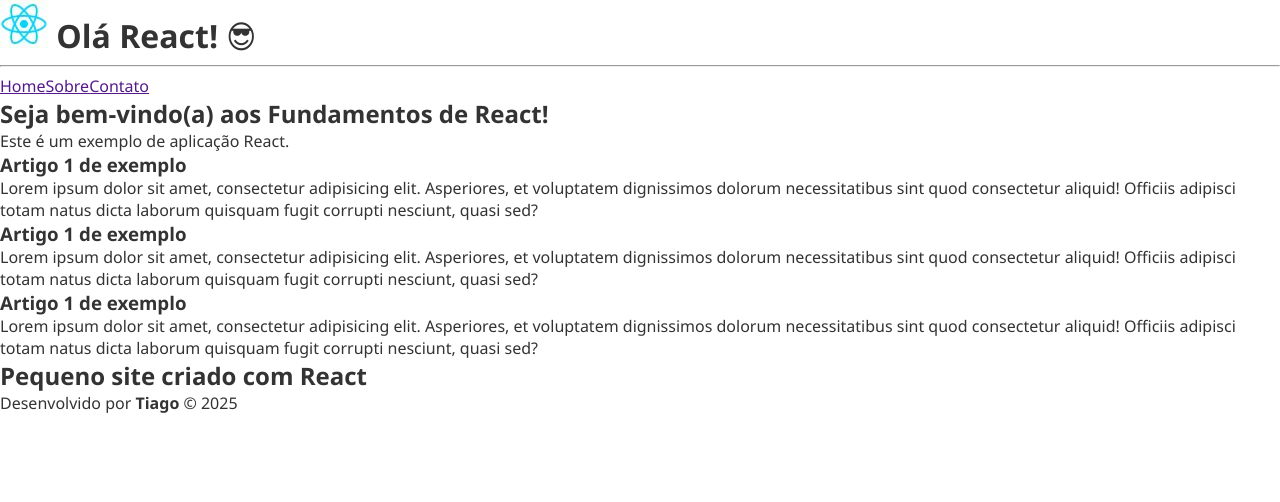
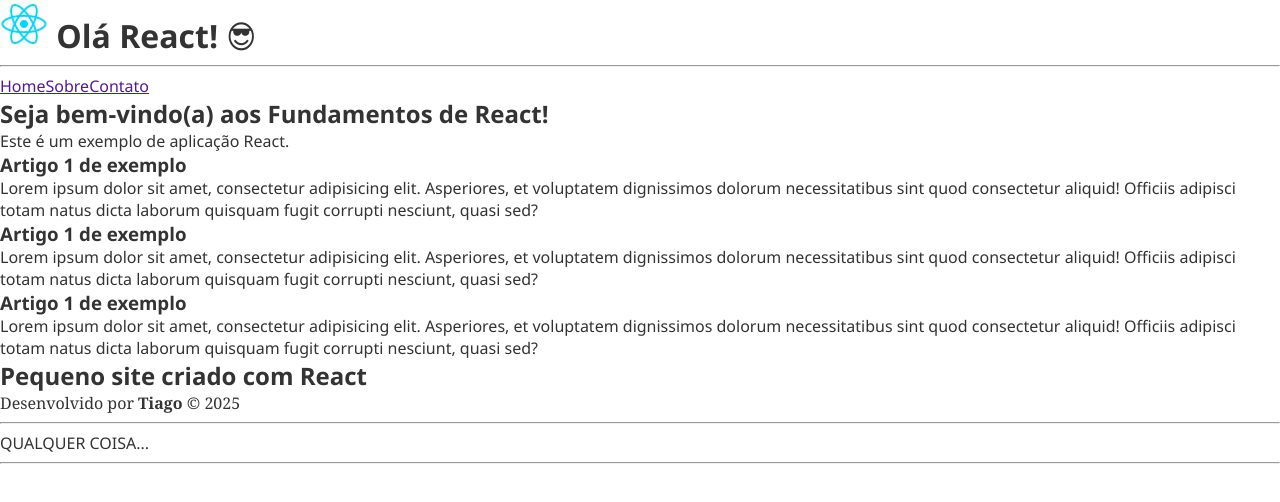
Before and after one commit to lucax13/react-fundamentos, a React (Vite) app: page / in a window 1280 px wide. Shown: the top 502 px of the page. Built offline with nearby package versions, Linux system fonts and the light colour scheme.

Commit message:
usando class

```diff
--- a/src/components/Rodape.tsx
+++ b/src/components/Rodape.tsx
@@ -1,10 +1,15 @@
 export default function Rodape() {
   return (
+    <>
       <footer>
         <h2>Pequeno site criado com React</h2>
         <p>
           Desenvolvido por <b>Tiago</b> &copy; 2025
         </p>
       </footer>
+      <hr />
+      <p className="outro-texto">Qualquer coisa...</p>
+      <hr />
+    </>
   );
 }
--- a/src/global.css
+++ b/src/global.css
@@ -18,3 +18,11 @@
   background-color: rgb(255, 255, 255);
   color: #333;
 }
+
+footer p {
+  font-family: Cambria, serif;
+}
+
+.outro-texto {
+  text-transform: uppercase;
+}
```
Lines whose indentation alone changed are shown as unchanged.
